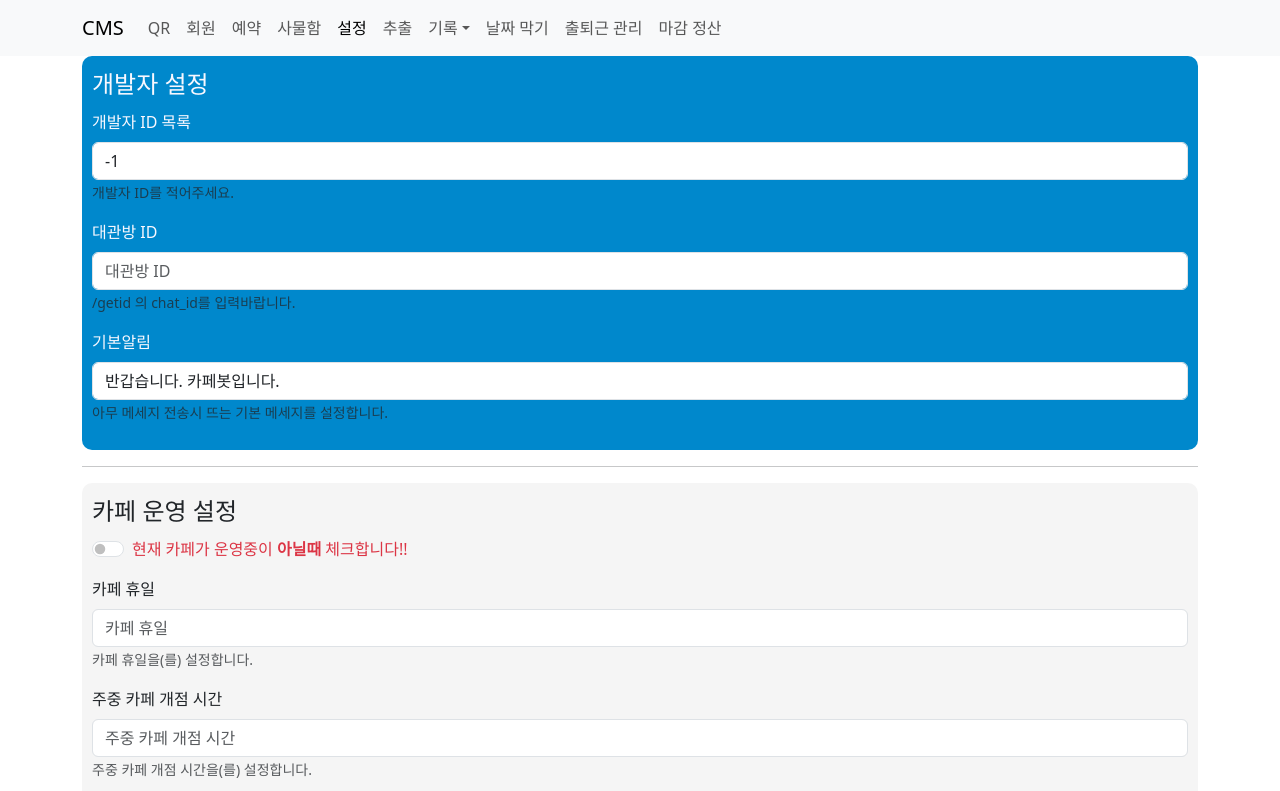
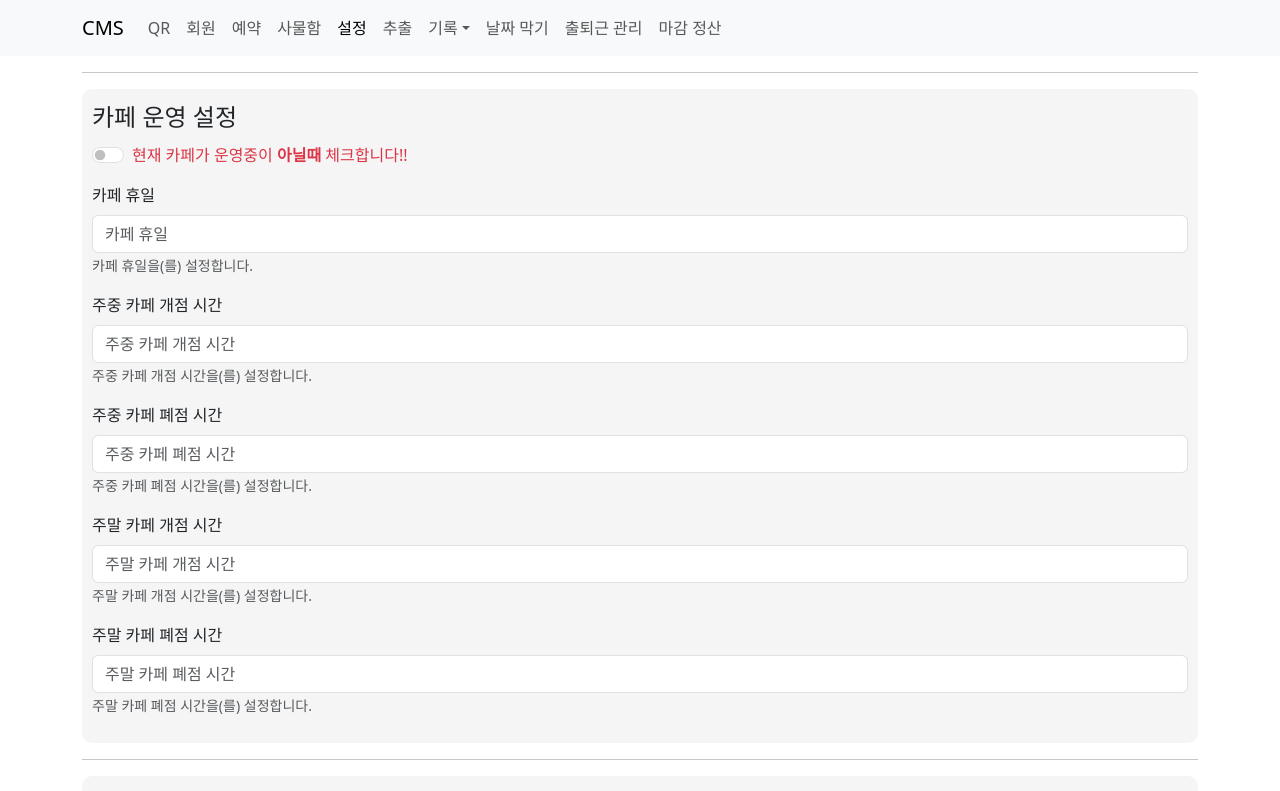
Before and after one commit to kkyubrother/StudyRoomManagementWeb, a React (Create React App) app: page /configs in a window 1280 px wide. Shown: the top 791 px of the page. Built offline with nearby package versions, Linux system fonts and the light colour scheme; no server answers; what chartjs-plugin-autocolors would draw is missing.

Commit message:
Fix Demo Error

```diff
--- a/src/pages/Config.js
+++ b/src/pages/Config.js
@@ -252,36 +252,36 @@ const Config = (props) => {
       <Navi />
       <Container>
         <Form>
-          <div
-            style={{
-              background: "#0088cc",
-              borderRadius: "10px",
-              padding: "10px",
-              color: "ghostwhite",
-            }}
-          >
-            <fieldset>
-              <legend>개발자 설정</legend>
-              <CustomConfigInput
-                label={"개발자 ID 목록"}
-                announce={"개발자 ID를 적어주세요."}
-                name={"tg_developer_id"}
-                value={`${config_tg.tg_developer_id}`}
-              />
-              <CustomConfigInput
-                label={"대관방 ID"}
-                announce={"/getid 의 chat_id를 입력바랍니다."}
-                name={"tg_manager_group_id"}
-                value={`${config_tg.tg_manager_group_id}`}
-              />
-              <CustomConfigInput
-                label={"기본알림"}
-                announce={"아무 메세지 전송시 뜨는 기본 메세지를 설정합니다."}
-                name={"tg_announce_text"}
-                value={`${config_tg.tg_announce_text}`}
-              />
-            </fieldset>
-          </div>
+          {/*<div*/}
+          {/*  style={{*/}
+          {/*    background: "#0088cc",*/}
+          {/*    borderRadius: "10px",*/}
+          {/*    padding: "10px",*/}
+          {/*    color: "ghostwhite",*/}
+          {/*  }}*/}
+          {/*>*/}
+          {/*  <fieldset>*/}
+          {/*    <legend>개발자 설정</legend>*/}
+          {/*    <CustomConfigInput*/}
+          {/*      label={"개발자 ID 목록"}*/}
+          {/*      announce={"개발자 ID를 적어주세요."}*/}
+          {/*      name={"tg_developer_id"}*/}
+          {/*      value={`${config_tg.tg_developer_id}`}*/}
+          {/*    />*/}
+          {/*    <CustomConfigInput*/}
+          {/*      label={"대관방 ID"}*/}
+          {/*      announce={"/getid 의 chat_id를 입력바랍니다."}*/}
+          {/*      name={"tg_manager_group_id"}*/}
+          {/*      value={`${config_tg.tg_manager_group_id}`}*/}
+          {/*    />*/}
+          {/*    <CustomConfigInput*/}
+          {/*      label={"기본알림"}*/}
+          {/*      announce={"아무 메세지 전송시 뜨는 기본 메세지를 설정합니다."}*/}
+          {/*      name={"tg_announce_text"}*/}
+          {/*      value={`${config_tg.tg_announce_text}`}*/}
+          {/*    />*/}
+          {/*  </fieldset>*/}
+          {/*</div>*/}
           <hr />
           <div
             style={{
```
